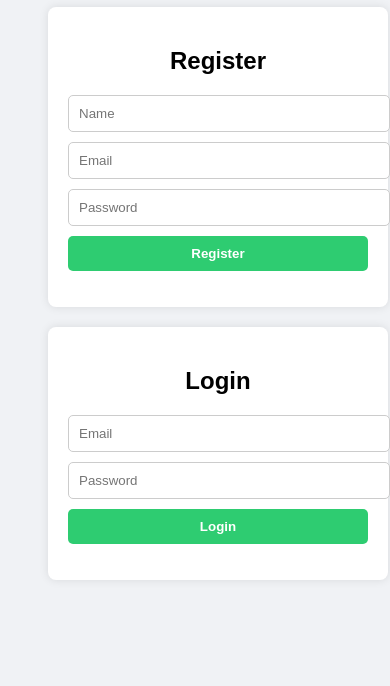
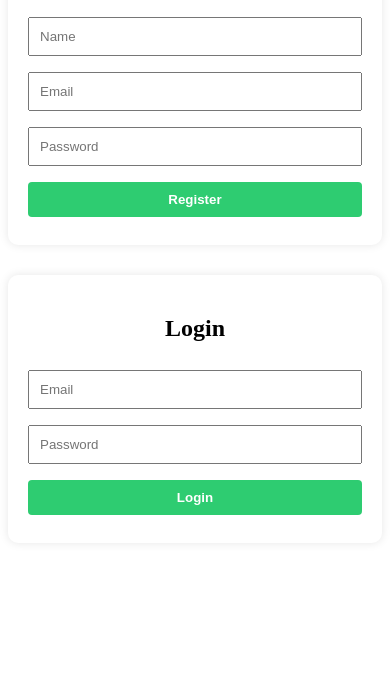
Before and after one commit to NicolauAlfredo/auth-api, a plain HTML site: page frontend/index.html in a window 390 px wide. Shown: the part 158-844 px from the top of the page. Drawn offline with Linux system fonts and the light colour scheme.

Commit message:
Fix index.html e style.css I improved the frontend, now it's more beautiful and responsive!

```diff
--- a/frontend/index.html
+++ b/frontend/index.html
@@ -12,22 +12,27 @@ Click nbfs://nbhost/SystemFileSystem/Templates/Other/html.html to edit this temp
     <body>
         <h1>Java Authentication</h1>
 
-        <form id="register-form">
-            <h2>Register</h2>
-            <input type="text" id="reg-name" placeholder="Name" required>
-            <input type="email" id="reg-email" placeholder="Email" required>
-            <input type="password" id="reg-password" placeholder="Password" required>
-            <button type="submit">Register</button>
-            <p id="register-message"></p>
+        <!-- REGISTER FORM -->
+        <form id="register-form" style="margin-bottom: 30px;">
+            <div class="card">
+                <h2>Register</h2>
+                <input type="text" id="register-name" placeholder="Name" required />
+                <input type="email" id="register-email" placeholder="Email" required />
+                <input type="password" id="register-password" placeholder="Password" required />
+                <button type="submit">Register</button>
+            </div>
         </form>
 
+        <!-- LOGIN FORM -->
         <form id="login-form">
-            <h2>Login</h2>
-            <input type="email" id="login-email" placeholder="Email" required>
-            <input type="password" id="login-password" placeholder="Password" required>
-            <button type="submit">Login</button>
-            <p id="login-message"></p>
+            <div class="card">
+                <h2>Login</h2>
+                <input type="email" id="login-email" placeholder="Email" required />
+                <input type="password" id="login-password" placeholder="Password" required />
+                <button type="submit">Login</button>
+            </div>
         </form>
+
 
         <script src="script.js"></script>
     </body>
--- a/frontend/style.css
+++ b/frontend/style.css
@@ -7,43 +7,32 @@ Click nbfs://nbhost/SystemFileSystem/Templates/Other/CascadeStyleSheet.css to ed
     Author     : nicolaualfredo
 */
 
-body {
-    font-family: Arial, sans-serif;
-    background: #f0f2f5;
+.card {
+    background: white;
+    padding: 20px;
+    border-radius: 10px;
+    box-shadow: 0 0 10px rgba(0,0,0,0.1);
+    max-width: 350px;
+    margin: 0 auto 20px;
     text-align: center;
-    padding: 40px;
-}
-
-form {
-    background: #fff;
-    padding: 20px;
-    margin: 20px auto;
-    border-radius: 8px;
-    box-shadow: 0 0 10px rgba(0, 0, 0, 0.1);
-    width: 300px;
 }
 
 input, button {
-    display: block;
     width: 100%;
     padding: 10px;
-    margin: 10px 0;
-    border-radius: 5px;
-    border: 1px solid #ccc;
+    margin: 8px 0;
+    box-sizing: border-box;
 }
 
 button {
     background-color: #2ecc71;
     color: white;
+    font-weight: bold;
     border: none;
-    font-weight: bold;
+    border-radius: 4px;
+    cursor: pointer;
 }
 
 button:hover {
     background-color: #27ae60;
 }
-
-p {
-    color: #e74c3c;
-    font-weight: bold;
-}
```
